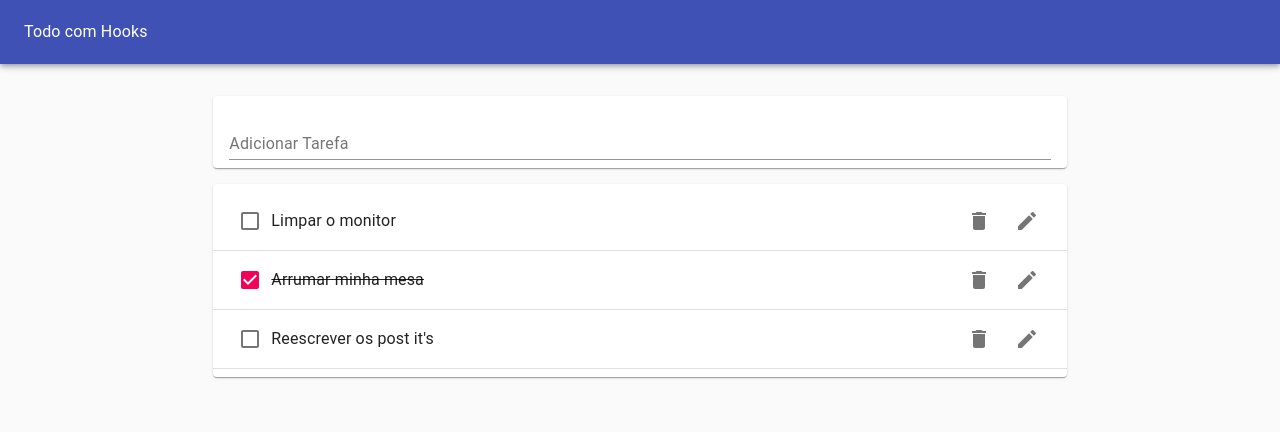
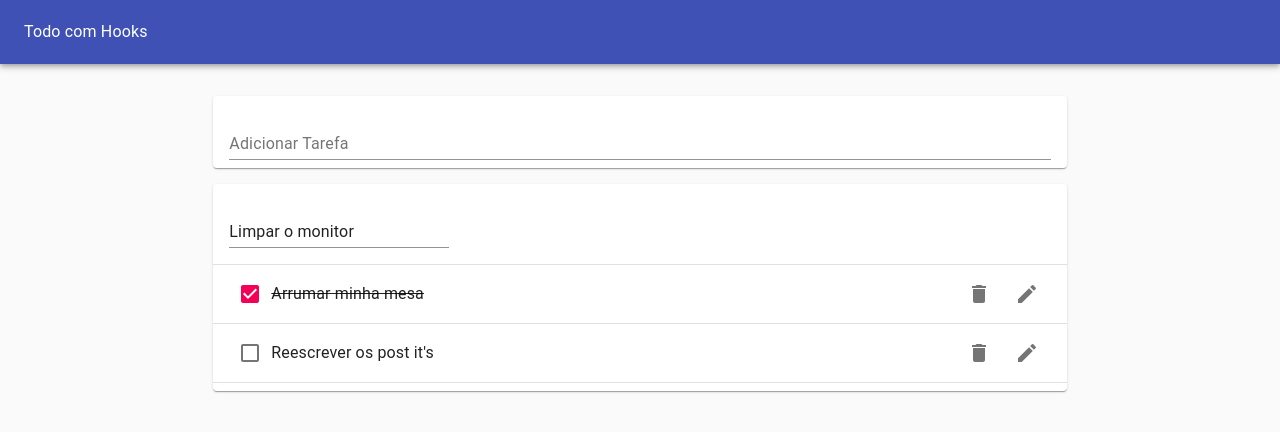
Before and after one commit to lucianodiisouza/hooks-study-case, a React (Create React App) app: page / in a window 1280 px wide. Both pictures are taken after a click on the button 1026 px from the left and 221 px from the top of the page. Shown: the top 432 px of the page. Built offline with nearby package versions, Linux system fonts and the light colour scheme.

Commit message:
Edit Todo hook

```diff
--- /dev/null
+++ b/src/components/EditTodoForm.js
@@ -0,0 +1,27 @@
+import React from "react";
+import { TextField } from "@material-ui/core";
+
+import useInputState from "../hooks/useInputState";
+
+function EditTodoForm({ id, task, editTodo, toggleEditForm }) {
+  const [value, handleChange, reset] = useInputState(task);
+  return (
+    <form
+      onSubmit={(e) => {
+        e.preventDefault();
+        editTodo(id, value);
+        reset();
+        toggleEditForm();
+      }}
+    >
+      <TextField
+        margin="normal"
+        value={value}
+        onChange={handleChange}
+        fullWidth
+      />
+    </form>
+  );
+}
+
+export default EditTodoForm;
--- a/src/components/Todo.js
+++ b/src/components/Todo.js
@@ -1,4 +1,8 @@
 import React from "react";
+import useToggle from "../hooks/useToggle.js";
+
+import EditTodoForm from "./EditTodoForm";
+
 import ListItem from "@material-ui/core/ListItem";
 import ListItemText from "@material-ui/core/ListItemText";
 import Checkbox from "@material-ui/core/Checkbox";
@@ -7,9 +11,20 @@ import DeleteIcon from "@material-ui/icons/Delete";
 import EditIcon from "@material-ui/icons/Edit";
 import ListItemSecondaryAction from "@material-ui/core/ListItemSecondaryAction";
 
-function Todo({ id, task, completed, removeTodo, toggleTodo }) {
+function Todo({ id, task, completed, removeTodo, toggleTodo, editTodo }) {
+  const [isEditing, toggle] = useToggle(false);
+
   return (
     <ListItem>
+      {isEditing ? (
+        <EditTodoForm
+          editTodo={editTodo}
+          id={id}
+          task={task}
+          toggleEditForm={toggle}
+        />
+      ) : (
+        <>
           <Checkbox
             tabIndex={-1}
             checked={completed}
@@ -24,10 +39,12 @@ function Todo({ id, task, completed, removeTodo, toggleTodo }) {
             <IconButton aria-label="Apagar" onClick={() => removeTodo(id)}>
               <DeleteIcon />
             </IconButton>
-        <IconButton aria-label="Adicionar">
+            <IconButton aria-label="Adicionar" onClick={toggle}>
               <EditIcon />
             </IconButton>
           </ListItemSecondaryAction>
+        </>
+      )}
     </ListItem>
   );
 }
--- a/src/components/TodoApp.js
+++ b/src/components/TodoApp.js
@@ -34,6 +34,13 @@ function TodoApp() {
     setTodos(updatedTodos);
   };
 
+  const editTodo = (todoId, newTask) => {
+    const updatedTodos = todos.map((todo) =>
+      todo.id === todoId ? { ...todo, tast: newTask } : todo
+    );
+    setTodos(updatedTodos);
+  };
+
   return (
     <Paper
       style={{
@@ -56,6 +63,7 @@ function TodoApp() {
             todos={todos}
             removeTodo={removeTodo}
             toggleTodo={toggleTodo}
+            editTodo={editTodo}
           />
         </Grid>
       </Grid>
--- a/src/components/TodoList.js
+++ b/src/components/TodoList.js
@@ -5,7 +5,7 @@ import List from "@material-ui/core/List";
 
 import Todo from "./Todo";
 
-function TodoList({ todos, removeTodo, toggleTodo }) {
+function TodoList({ todos, removeTodo, toggleTodo, editTodo }) {
   return (
     <Paper>
       <List>
@@ -18,6 +18,7 @@ function TodoList({ todos, removeTodo, toggleTodo }) {
               completed={todo.completed}
               removeTodo={removeTodo}
               toggleTodo={toggleTodo}
+              editTodo={editTodo}
             />
             <Divider />
           </>
--- /dev/null
+++ b/src/hooks/useToggle.js
@@ -0,0 +1,13 @@
+import { useState } from "react";
+
+function useToggle(initialVal = false) {
+  const [state, setState] = useState(initialVal);
+
+  const toggle = () => {
+    setState(!state);
+  };
+
+  return [state, toggle];
+}
+
+export default useToggle;
```
Lines whose indentation alone changed are shown as unchanged.
